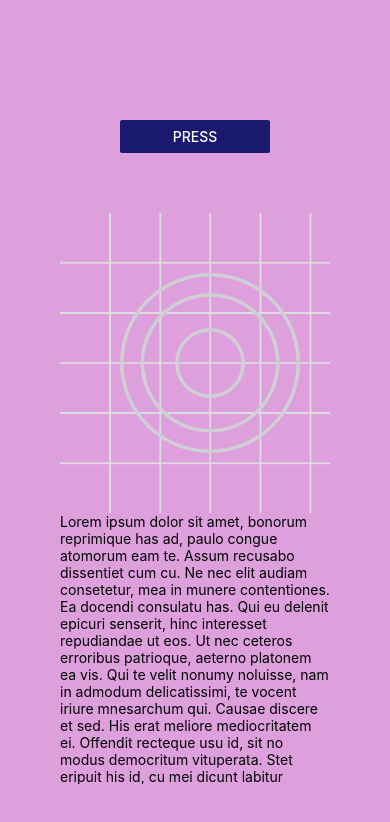
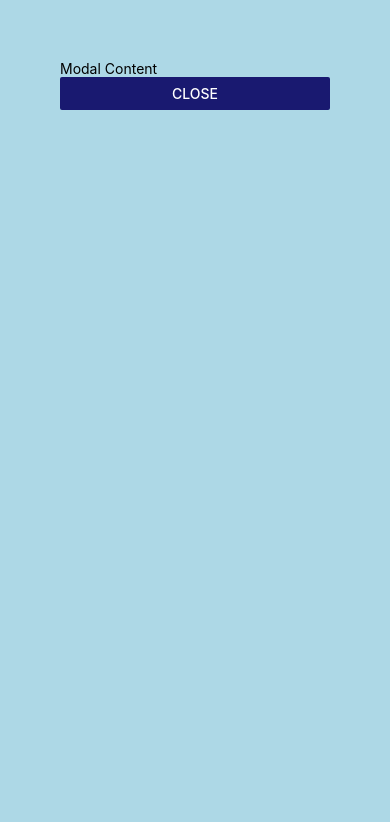
Before and after one commit to JaiSandeep7461/reactBasics, a React Native app: screen / in a window 390 px wide. Both pictures are taken after a click on the button "PRESS". Shown: the top 822 px of the page. Built offline with nearby package versions, Linux system fonts and the light colour scheme.

Commit message:
Worked on component data

```diff
--- a/App.js
+++ b/App.js
@@ -5,7 +5,9 @@ const logoImg = require("./assets/adaptive-icon.png")
 export default function App() {
   return <View style={{ flex: 1, backgroundColor: "plum", padding: 60 }}>
 
-   <ScrollView>
+  <Component2/>
+
+   {/* <ScrollView>
    <Pressable onPress={()=>console.log("Image Pressed")}>
    <Component2/>
    </Pressable>
@@ -21,6 +23,6 @@ export default function App() {
     </Pressable>
     <Image source={logoImg} style={{ width: 300, height: 300 }} />
 
-   </ScrollView>
+   </ScrollView> */}
   </View>;
 }
--- a/component2.js
+++ b/component2.js
@@ -1,13 +1,29 @@
-import { Button, View } from "react-native";
+import { useState } from "react";
+import { Button, View, Modal, Text } from "react-native";
 
 export default function Component2() {
+    const [isModalVisible, setIsModalVisible] = useState(false);
     return (
         <View style={{ flex: 1, backgroundColor: "plum", padding: 60 }}>
 
             <Button title="Press"
-            onPress={() => console.log("Button Pressed")}
-            color="midnightblue"
-             />
+                onPress={() => setIsModalVisible(true)}
+                color="midnightblue"
+            />
+
+            <Modal visible={isModalVisible}
+             onRequestClose={()=>setIsModalVisible(false)}
+             animationType="slide"
+            // animationType="fade"
+            presentationStyle="pageSheet"
+            // presentationStyle="formSheet"
+             >
+                <View style={{ flex: 1, backgroundColor: "lightblue", padding: 60 }}>
+                    <Text>Modal Content</Text>
+                    <Button title="Close" color="midnightblue" onPress={() => setIsModalVisible(false)} />
+                </View>
+
+            </Modal>
 
         </View>
     );
```
